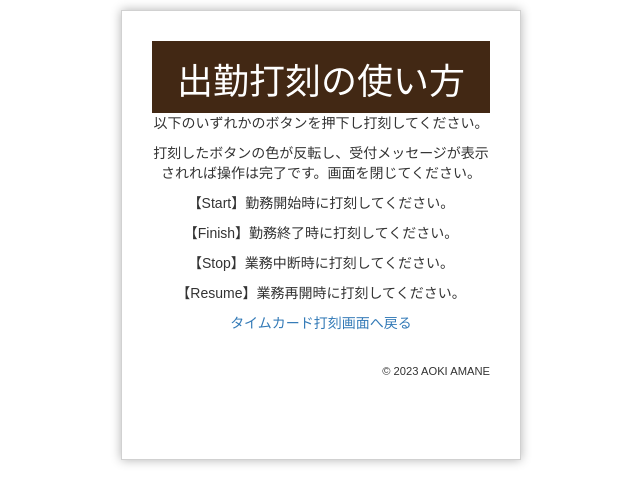
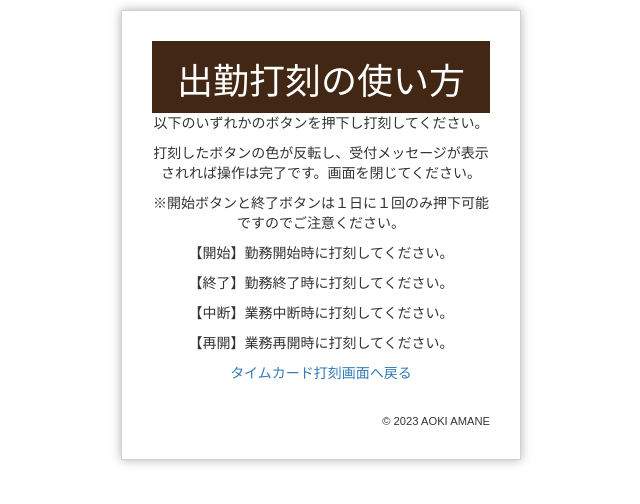
Before and after one commit to syutechproject/git_work_record, a Flask app: page /work_record/clockin_help/help in a window 1280 px wide. Shown: the top 504 px of the page, without its empty margins (319-959 px from the left). Run offline with Flask 3, Linux system fonts and the light colour scheme; a user stored in the database is signed in; some libraries are stand-ins or nearby versions.

Commit message:
help screen rev and logs was deleted

```diff
--- a/work_record/templates/clockin_help/help.html
+++ b/work_record/templates/clockin_help/help.html
@@ -26,16 +26,19 @@
           打刻したボタンの色が反転し、受付メッセージが表示されれば操作は完了です。画面を閉じてください。
         </p>
         <p>
-          【Start】勤務開始時に打刻してください。
+          ※開始ボタンと終了ボタンは１日に１回のみ押下可能ですのでご注意ください。
         </p>
         <p>
-          【Finish】勤務終了時に打刻してください。
+          【開始】勤務開始時に打刻してください。
+        </p>
+        <p>
+          【終了】勤務終了時に打刻してください。
         </p>
           <p>
-          【Stop】業務中断時に打刻してください。
+          【中断】業務中断時に打刻してください。
         </p>
           <p>
-          【Resume】業務再開時に打刻してください。
+          【再開】業務再開時に打刻してください。
         </p>
         <a href="/work_record/home/" role="botton">タイムカード打刻画面へ戻る</a>
         <footer>
```
Also changed, not shown: work_record/home/views.py (+0 -32 lines).
